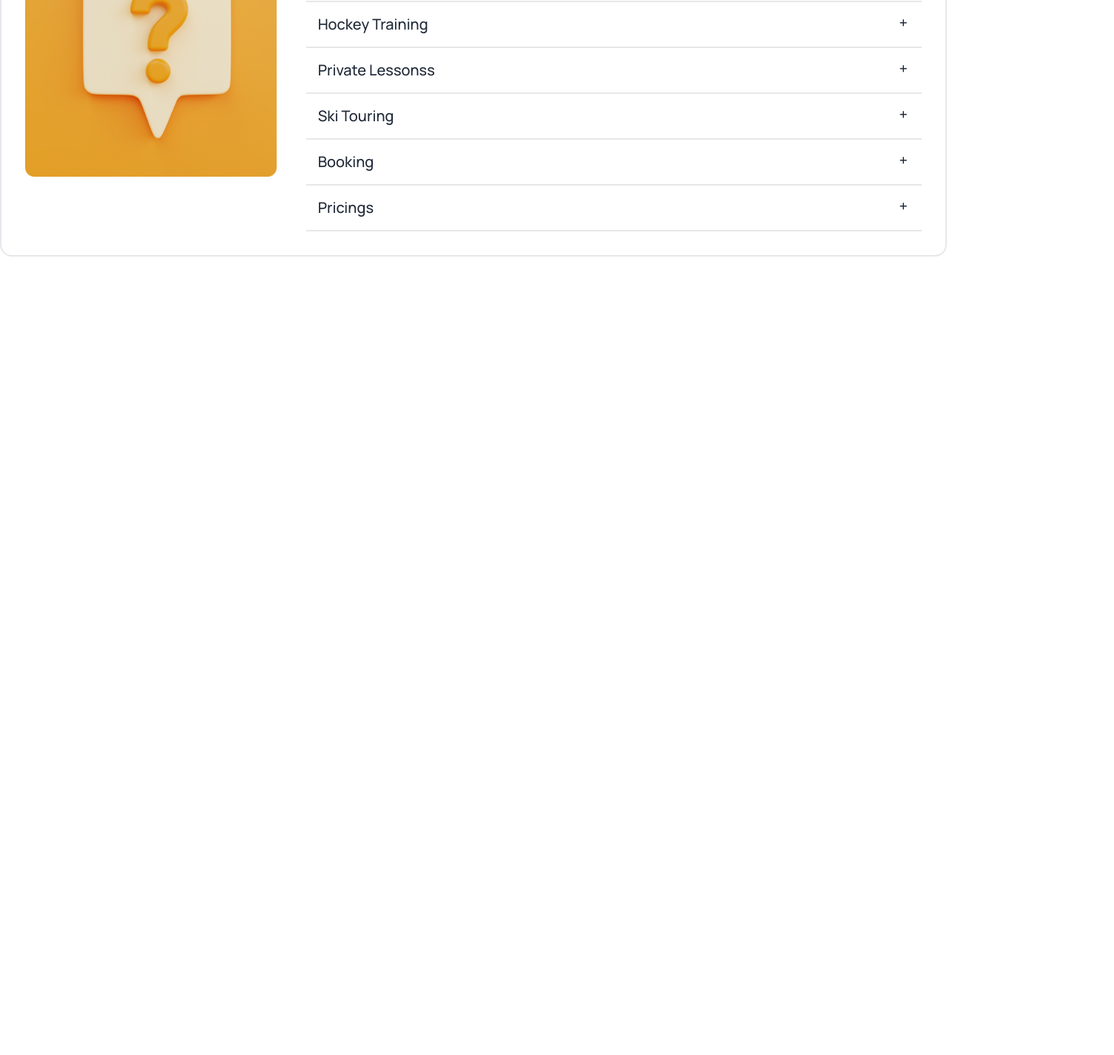
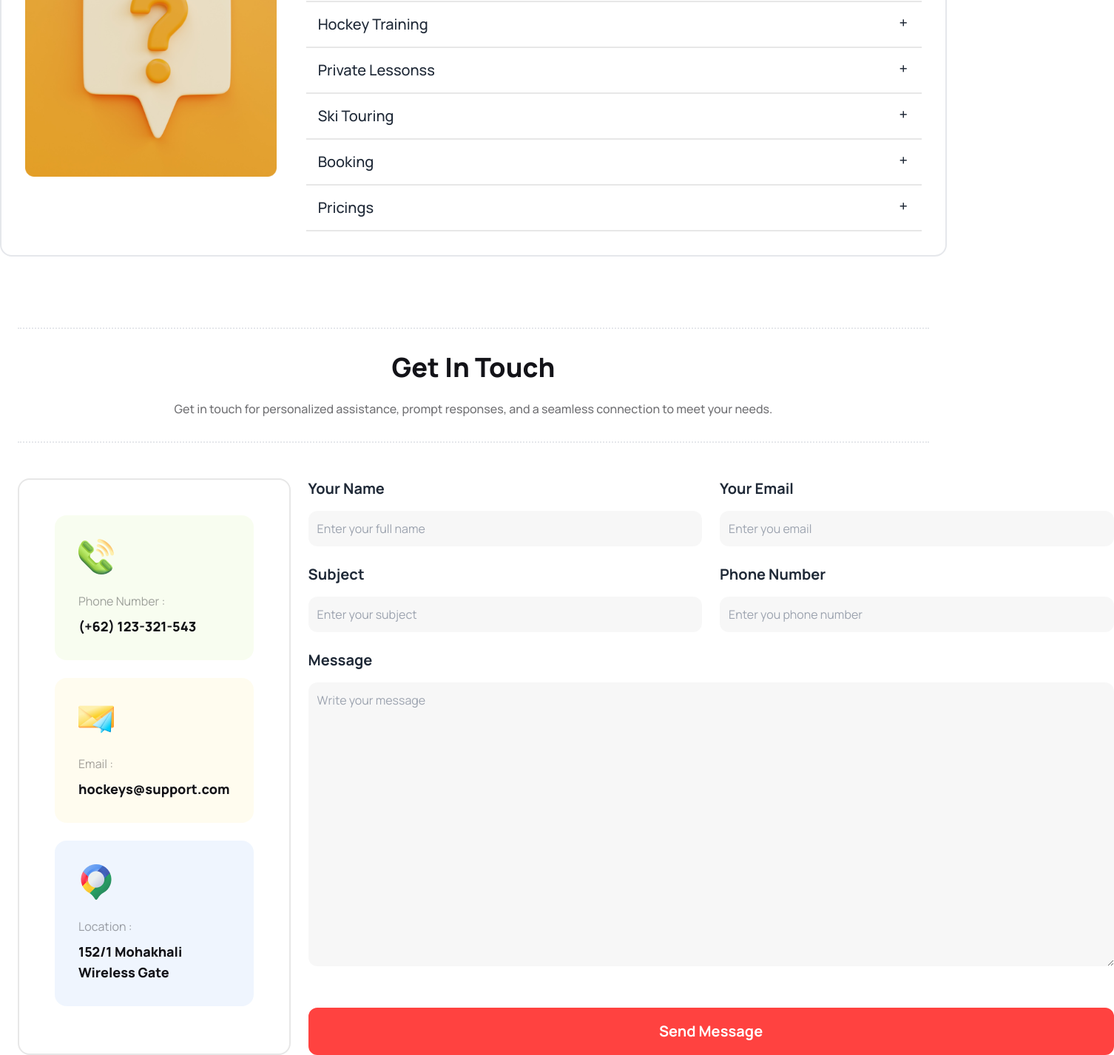
Before and after one commit to theashrafislam/B9A3-Hockeys, a plain HTML site: page index.html in a window 1280 px wide. Shown: the part 3938-5365 px from the top of the page at 74% size, 1506 px wide, since content can reach past the window. Before the commit the page ends 4381 px from the top, so only its background shows below. Drawn offline with nearby package versions, Linux system fonts and the light colour scheme.

Commit message:
added get in touch section with responsive

```diff
--- a/index.html
+++ b/index.html
@@ -776,7 +776,8 @@
                             Our Equipment
                         </div>
                         <div class="collapse-content">
-                            <p>Cutting-edge hockey equipment, enhancing performance and ensuring top-notch quality for players at every skill level.</p>
+                            <p>Cutting-edge hockey equipment, enhancing performance and ensuring top-notch quality for
+                                players at every skill level.</p>
                         </div>
                     </div>
                     <div class="collapse collapse-plus border-b-2 border-[rgba(19,19,24,0.10)] rounded-none">
@@ -785,7 +786,8 @@
                             Hockey Training
                         </div>
                         <div class="collapse-content">
-                            <p>Intensive hockey training: skills sharpened, teamwork strengthened, and victories earned on the ice with dedication and discipline.</p>
+                            <p>Intensive hockey training: skills sharpened, teamwork strengthened, and victories earned
+                                on the ice with dedication and discipline.</p>
                         </div>
                     </div>
                     <div class="collapse collapse-plus border-b-2 border-[rgba(19,19,24,0.10)] rounded-none">
@@ -794,7 +796,8 @@
                             Private Lessonss
                         </div>
                         <div class="collapse-content">
-                            <p>Tailored private lessons elevate skills, providing personalized guidance for hockey enthusiasts seeking individualized improvement and mastery.</p>
+                            <p>Tailored private lessons elevate skills, providing personalized guidance for hockey
+                                enthusiasts seeking individualized improvement and mastery.</p>
                         </div>
                     </div>
                     <div class="collapse collapse-plus border-b-2 border-[rgba(19,19,24,0.10)] rounded-none">
@@ -803,7 +806,8 @@
                             Ski Touring
                         </div>
                         <div class="collapse-content">
-                            <p>Ski touring adventure: Conquer snowy peaks, embrace the solitude, and relish nature's pristine beauty on skis.</p>
+                            <p>Ski touring adventure: Conquer snowy peaks, embrace the solitude, and relish nature's
+                                pristine beauty on skis.</p>
                         </div>
                     </div>
                     <div class="collapse collapse-plus border-b-2 border-[rgba(19,19,24,0.10)] rounded-none">
@@ -812,7 +816,8 @@
                             Booking
                         </div>
                         <div class="collapse-content">
-                            <p>Effortless booking experience: Secure your spot with simplicity, ensuring convenience and a seamless journey ahead.</p>
+                            <p>Effortless booking experience: Secure your spot with simplicity, ensuring convenience and
+                                a seamless journey ahead.</p>
                         </div>
                     </div>
                     <div class="collapse collapse-plus border-b-2 border-[rgba(19,19,24,0.10)] rounded-none">
@@ -821,13 +826,76 @@
                             Pricings
                         </div>
                         <div class="collapse-content">
-                            <p>Transparent pricings: Fair, competitive rates ensuring value, quality, and satisfaction for every customer's budget and needs.</p>
+                            <p>Transparent pricings: Fair, competitive rates ensuring value, quality, and satisfaction
+                                for every customer's budget and needs.</p>
                         </div>
                     </div>
                 </div>
             </div>
         </section>
         <!-- Clients Question Section -->
+        <!-- Get In Touch Section  -->
+        <section class="mx-6">
+            <div class="space-y-6 text-center py-8 border-y-2 border-dotted mb-12">
+                <h2 class="text-4xl font-extrabold text-[#131318]">Get In Touch</h2>
+                <p class="leading-6 font-medium text-[rgba(19,19,24,0.60)]">Get in touch for personalized assistance,
+                    prompt responses, and a seamless connection to meet your needs.</p>
+            </div>
+            <div class="flex lg:flex-row flex-col gap-6">
+                <div class="p-12 border-2 border-[rgba(19,19,24,0.10)] rounded-2xl space-y-6">
+                    <div class="bg-[rgba(188,237,109,0.10)] p-8 rounded-2xl">
+                        <img src="images/Group 1171275317.png" alt="" class="mb-6">
+                        <p class="text-base text-[rgba(19,19,24,0.40)] mb-2">Phone Number :</p>
+                        <p class="text-[#131318] font-extrabold lg:text-lg text-base">(+62) 123-321-543</p>
+                    </div>
+                    <div class="bg-[rgba(253,221,95,0.10)] p-8 rounded-2xl">
+                        <img src="images/Group 1171275318.png" alt="" class="mb-6">
+                        <p class="text-base text-[rgba(19,19,24,0.40)] mb-2">Email :</p>
+                        <p class="text-[#131318] font-extrabold lg:text-lg text-base inline">hockeys@support.com</p>
+                    </div>
+                    <div class="bg-[rgba(98,156,243,0.10)] p-8 rounded-2xl">
+                        <img src="images/Group 1171275321.png" alt="" class="mb-6">
+                        <p class="text-base text-[rgba(19,19,24,0.40)] mb-2">Location :</p>
+                        <p class="text-[#131318] font-extrabold lg:text-lg text-base">152/1 Mohakhali Wireless Gate </p>
+                    </div>
+                </div>
+                <div class="space-y-6">
+                    <div class="flex lg:flex-row flex-col gap-6">
+                        <div class="flex flex-col space-y-4 flex-1 lg:w-[850px]">
+                            <label for="name" class="text-xl font-bold">Your Name</label>
+                            <input type="text" name="" id="name" class="bg-[rgba(19,19,24,0.03)] rounded-xl p-3"
+                                placeholder="Enter your full name">
+                        </div>
+                        <div class="flex flex-col space-y-4 flex-1">
+                            <label for="email" class="text-xl font-bold">Your Email</label>
+                            <input type="email" name="" id="email" class="bg-[rgba(19,19,24,0.03)] rounded-xl p-3"
+                                placeholder="Enter you email">
+                        </div>
+                    </div>
+                    <div class="flex lg:flex-row flex-col gap-6">
+                        <div class="flex flex-col space-y-4 flex-1 lg:w-[850px]">
+                            <label for="subject" class="text-xl font-bold">Subject</label>
+                            <input type="text" name="" id="subject" class="bg-[rgba(19,19,24,0.03)] rounded-xl p-3"
+                                placeholder="Enter your subject">
+                        </div>
+                        <div class="flex flex-col space-y-4 flex-1">
+                            <label for="phone" class="text-xl font-bold">Phone Number</label>
+                            <input type="number" name="" id="phone" class="bg-[rgba(19,19,24,0.03)] rounded-xl p-3" placeholder="Enter you phone number">
+                        </div>
+                    </div>
+                    <div>
+                        <div class="flex flex-col space-y-4">
+                            <label for="message" class="text-xl font-bold">Message</label>
+                            <textarea name="" id="message" cols="30" rows="15" placeholder="Write your message" class="p-3 rounded-xl bg-[rgba(19,19,24,0.03)]"></textarea>
+                        </div>
+                    </div>
+                    <div>
+                        <button class="bg-[#FF4240] py-4 px-24 w-full rounded-xl border-2 border-[#FF4240] lg:text-xl font-bold text-[#FFF] mt-8">Send Message</button>
+                    </div>
+                </div>
+            </div>
+        </section>
+        <!-- Get In Touch Section  -->
     </main>
     <footer>
 
```
